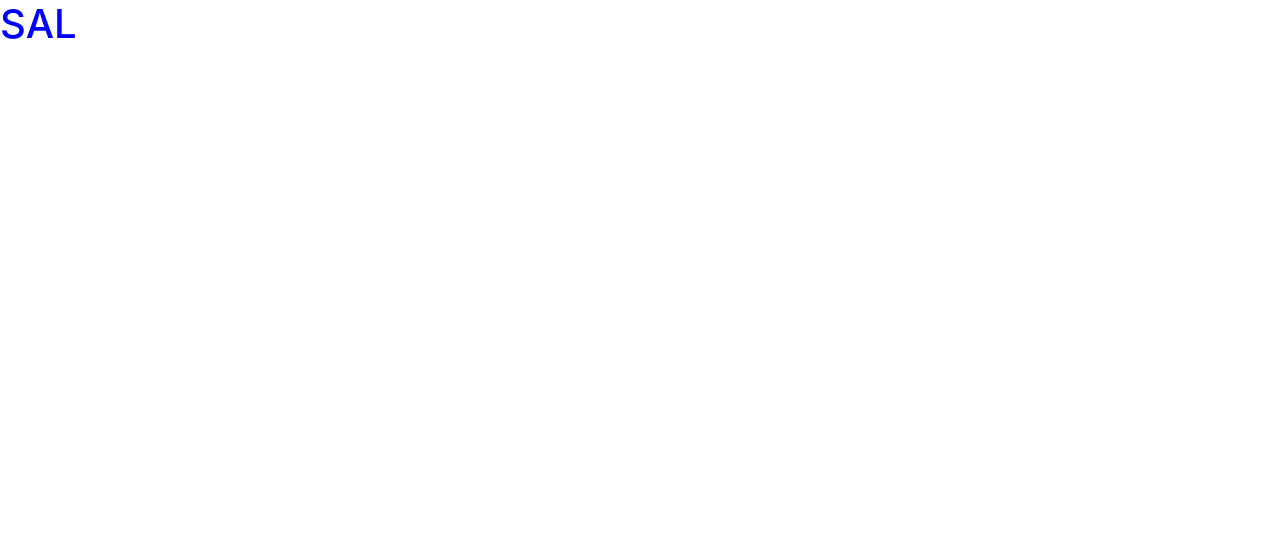
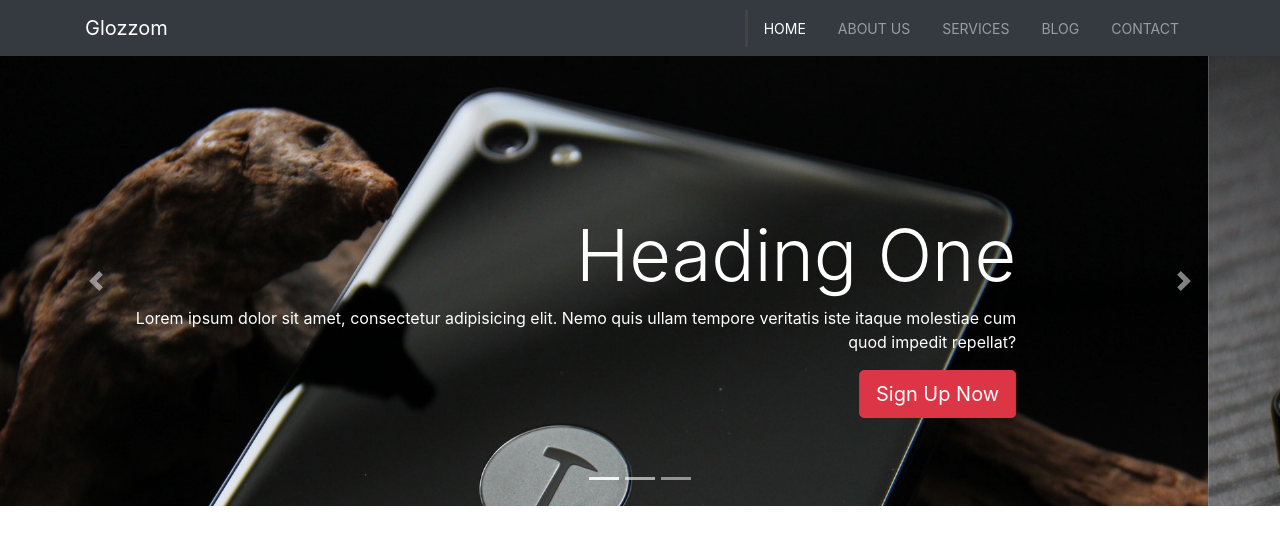
Before and after one commit to liviupreda/bs4-glozzom, a website: page index.html in a window 1280 px wide. Drawn offline with nearby package versions, Linux system fonts and the light colour scheme.

Commit message:
add navbar & carousel

```diff
--- a/index.html
+++ b/index.html
@@ -15,8 +15,96 @@
     <title>Glozzom</title>
   </head>
   <body>
-    <!-- START HERE -->
-    <h1>SAL</h1>
+    <nav class="navbar navbar-expand-sm navbar-dark bg-dark">
+      <div class="container">
+        <a href="index.html" class="navbar-brand">Glozzom</a>
+        <button
+          class="navbar-toggler"
+          data-toggle="collapse"
+          data-target="#navbarCollapse"
+        >
+          <span class="navbar-toggler-icon"></span>
+        </button>
+        <div class="collapse navbar-collapse" id="navbarCollapse">
+          <ul class="navbar-nav ml-auto">
+            <li class="nav-item active">
+              <a href="index.html" class="nav-link">Home</a>
+            </li>
+            <li class="nav-item">
+              <a href="about.html" class="nav-link">About Us</a>
+            </li>
+            <li class="nav-item">
+              <a href="services.html" class="nav-link">Services</a>
+            </li>
+            <li class="nav-item">
+              <a href="blog.html" class="nav-link">Blog</a>
+            </li>
+            <li class="nav-item">
+              <a href="contact.html" class="nav-link">Contact</a>
+            </li>
+          </ul>
+        </div>
+      </div>
+    </nav>
+
+    <!-- SHOWCASE CAROUSEL -->
+    <section id="showcase">
+      <div id="myCarousel" class="carousel slide" data-ride="carousel">
+        <ol class="carousel-indicators">
+          <li class="active" data-target="#myCarousel" data-slide-to="0"></li>
+          <li data-target="#myCarousel" data-slide-to="1"></li>
+          <li data-target="#myCarousel" data-slide-to="2"></li>
+        </ol>
+        <div class="carousel-inner">
+          <div class="carousel-item carousel-image-1 active">
+            <div class="container">
+              <div class="carousel-caption d-none d-sm-block text-right mb-5">
+                <h1 class="display-3">Heading One</h1>
+                <p>
+                  Lorem ipsum dolor sit amet, consectetur adipisicing elit. Nemo
+                  quis ullam tempore veritatis iste itaque molestiae cum quod
+                  impedit repellat?
+                </p>
+                <a href="#" class="btn btn-danger btn-lg">Sign Up Now</a>
+              </div>
+            </div>
+          </div>
+          <div class="carousel-item carousel-image-2">
+            <div class="container">
+              <div class="carousel-caption d-none d-sm-block mb-5">
+                <h1 class="display-3">Heading Two</h1>
+                <p>
+                  Lorem ipsum dolor sit amet, consectetur adipisicing elit. Nemo
+                  quis ullam tempore veritatis iste itaque molestiae cum quod
+                  impedit repellat?
+                </p>
+                <a href="#" class="btn btn-primary btn-lg">Learn More</a>
+              </div>
+            </div>
+          </div>
+          <div class="carousel-item carousel-image-3">
+            <div class="container">
+              <div class="carousel-caption d-none d-sm-block text-right mb-5">
+                <h1 class="display-3">Heading Three</h1>
+                <p>
+                  Lorem ipsum dolor sit amet, consectetur adipisicing elit. Nemo
+                  quis ullam tempore veritatis iste itaque molestiae cum quod
+                  impedit repellat?
+                </p>
+                <a href="#" class="btn btn-success btn-lg">Learn More</a>
+              </div>
+            </div>
+          </div>
+        </div>
+        <a href="#myCarousel" class="carousel-control-prev" data-slide="prev">
+          <span class="carousel-control-prev-icon"></span>
+        </a>
+        <a href="#myCarousel" class="carousel-control-next" data-slide="next">
+          <span class="carousel-control-next-icon"></span>
+        </a>
+      </div>
+    </section>
+
     <script
       src="https://code.jquery.com/jquery-3.3.1.min.js"
       integrity="sha256-FgpCb/KJQlLNfOu91ta32o/NMZxltwRo8QtmkMRdAu8="
--- a/scss/style.scss
+++ b/scss/style.scss
@@ -1,5 +1,33 @@
-$primary: #00f;
+.navbar {
+  .nav-link {
+    font-size: 14px;
+    text-transform: uppercase;
+    padding-left: 1rem !important;
+    padding-right: 1rem !important;
+  }
 
-h1 {
-  color: $primary;
+  .nav-item.active {
+    border-left: #444 3px solid;
+  }
 }
+
+.carousel {
+  &-item {
+    height: 450px;
+  }
+
+  &-image-1 {
+    background: url('../img/image1.jpg');
+    background-size: cover;
+  }
+
+  &-image-2 {
+    background: url('../img/image2.jpg');
+    background-size: cover;
+  }
+
+  &-image-3 {
+    background: url('../img/image3.jpg');
+    background-size: cover;
+  }
+}
```
Also changed, not shown: css/style.css.
